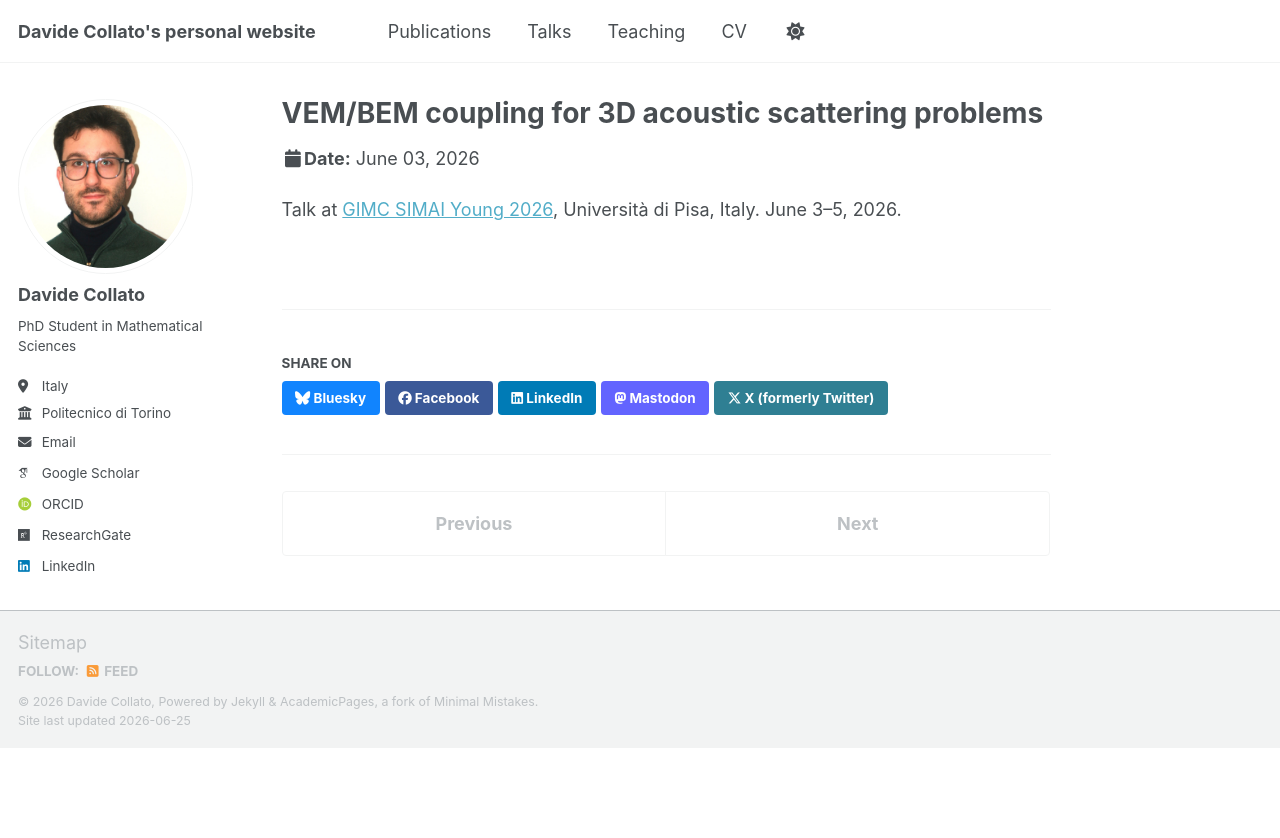
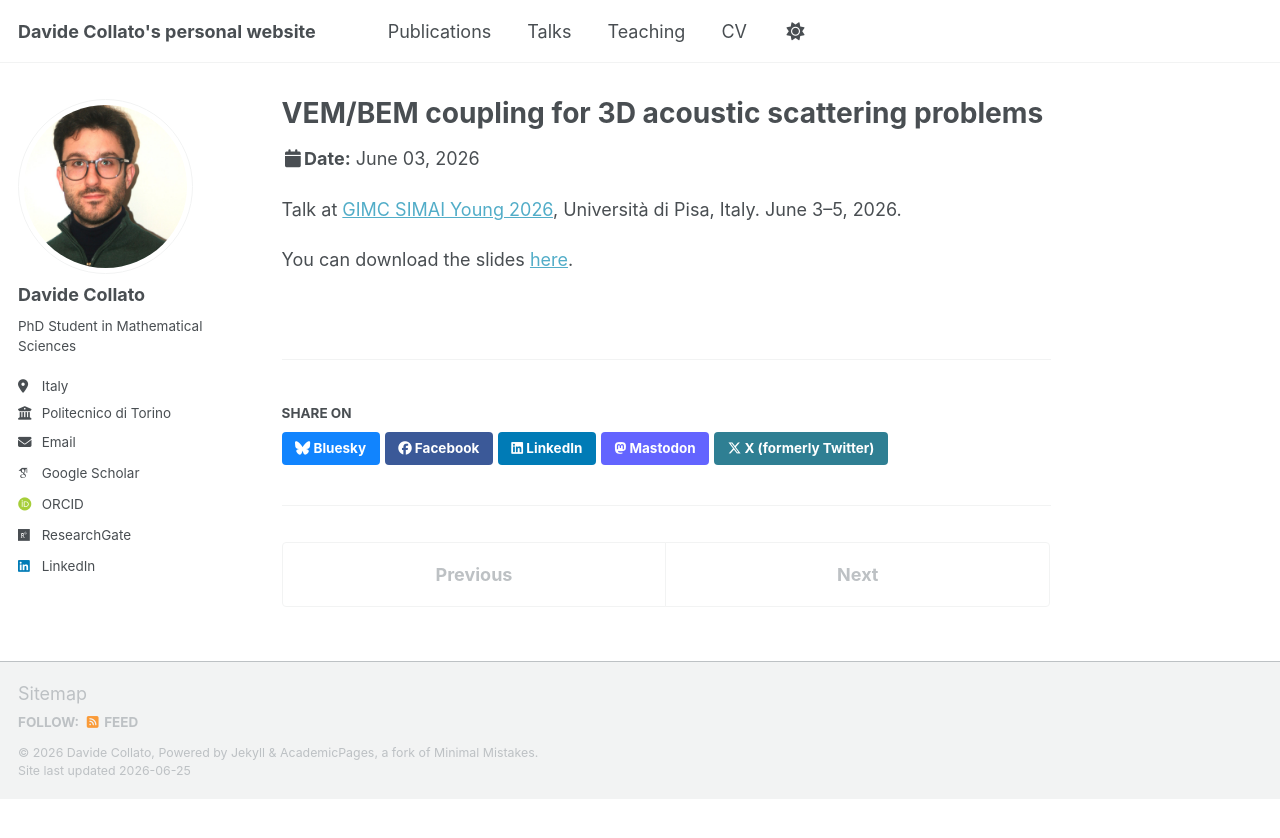
Before and after one commit to davidecollato/davidecollato.github.io, a Jekyll site: the page built from _talks/2026-06-03-gimc-simai.md, in a window 1280 px wide. Shown: the top 838 px of the page. Built offline with Jekyll 4.4.1, drawn with Linux system fonts in a browser that asks for light colours; some web fonts are replaced; a script bundle is joined from its source files by our own code; library files that are not in the unit come from our copies.

Commit message:
Update 2026-06-03-gimc-simai.md

```diff
--- a/_talks/2026-06-03-gimc-simai.md
+++ b/_talks/2026-06-03-gimc-simai.md
@@ -11,4 +11,4 @@ location: "Pisa, Italy"
 Talk at [GIMC SIMAI Young 2026](https://events.dm.unipi.it/event/331/),
 Università di Pisa, Italy. June 3–5, 2026.
 
-<!-- [Scarica le slide](/files/slides-gimc-2026.pdf) -->
+You can download the slides [here](/files/slides-gimc-2026.pdf).
```
